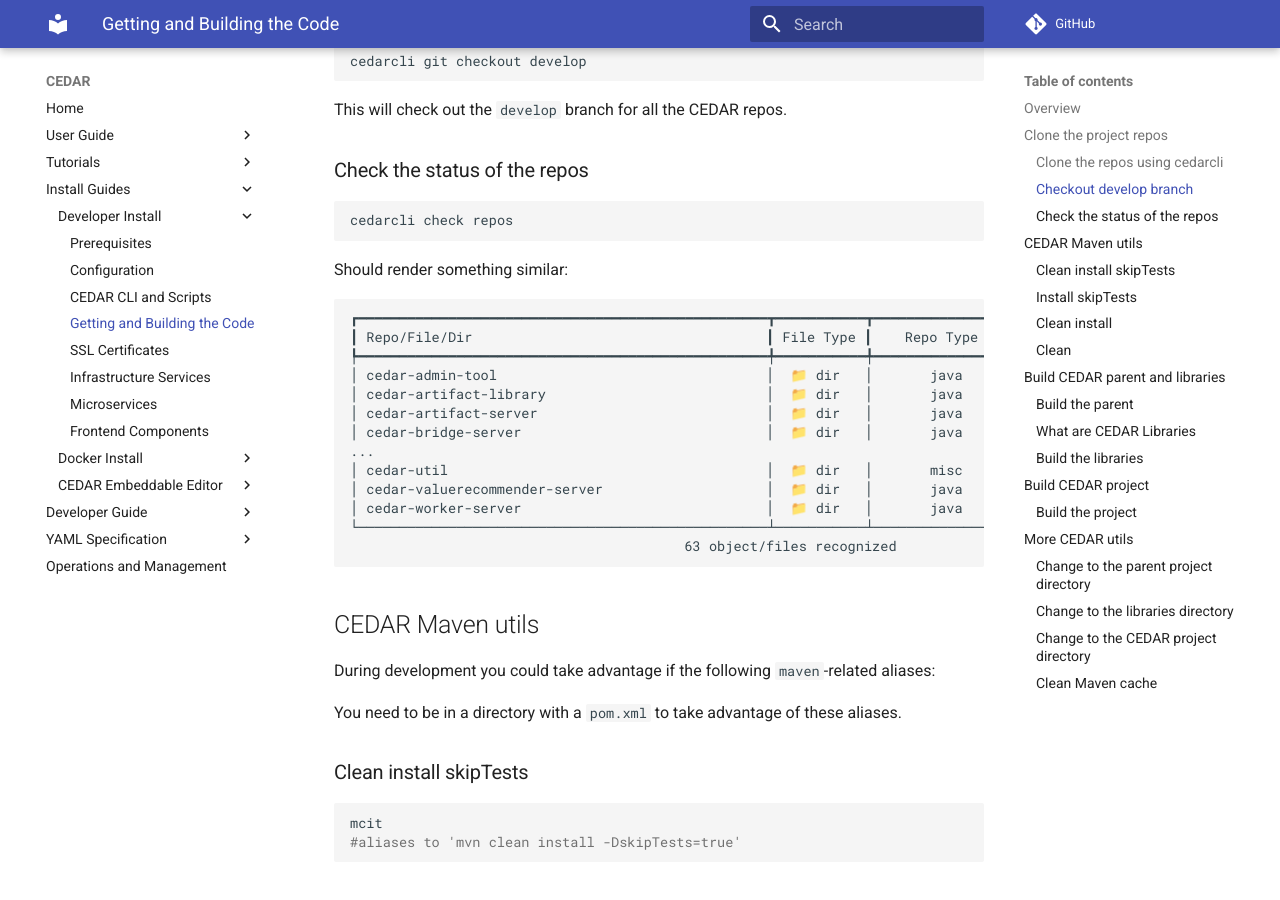
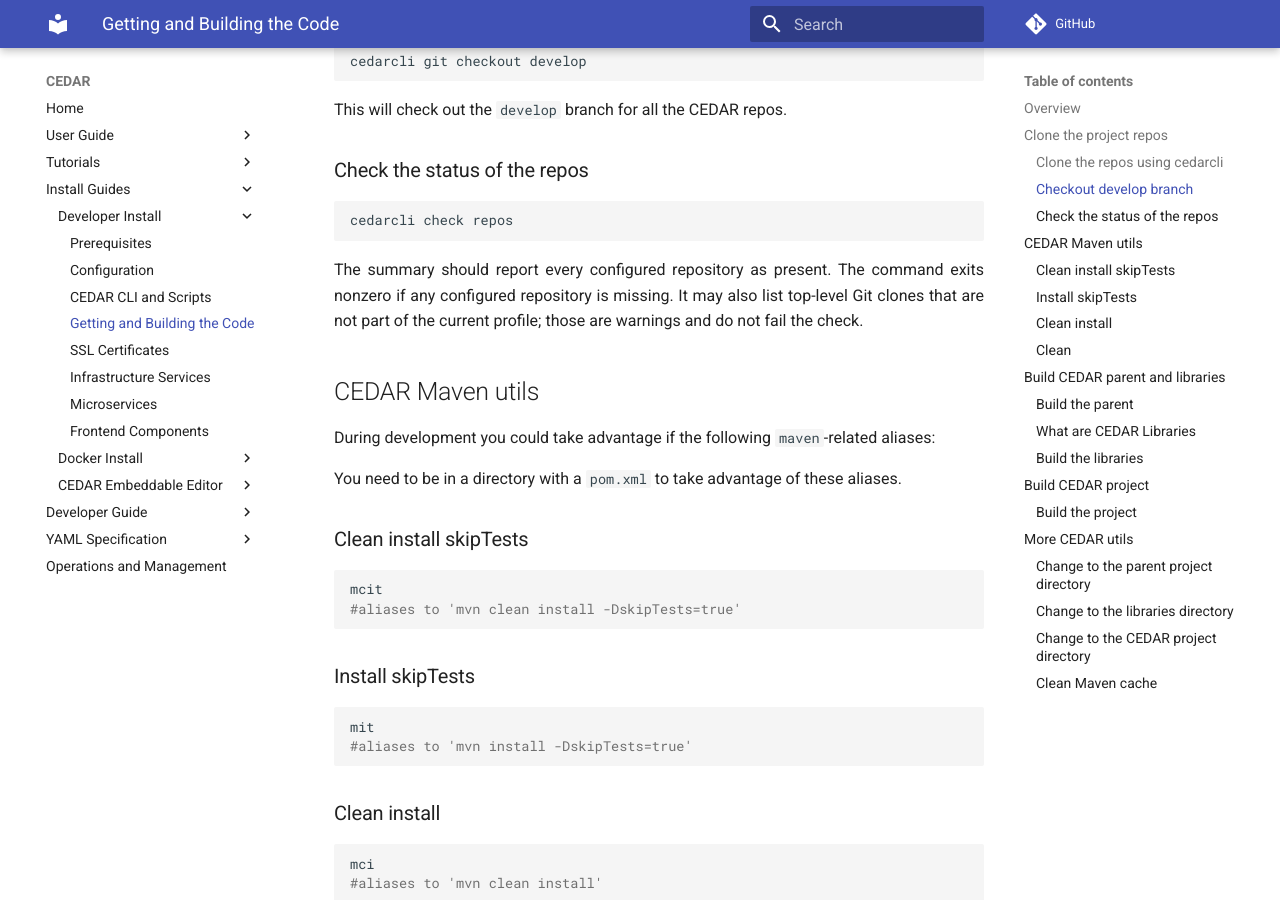
Before and after one commit to metadatacenter/cedar-mkdocs, an MkDocs documentation site: the page built from docs/install-developer/building-the-code.md, in a window 1280 px wide and 900 px high, scrolled down 873 px. Built offline with MkDocs 1.6.1 and Material for MkDocs 9.7.7, drawn with Linux system fonts in a browser that asks for light colours; comment, search, counter and statistics services are not loaded.

Commit message:
Update repository and certificate guidance

````diff
--- a/docs/install-developer/building-the-code.md
+++ b/docs/install-developer/building-the-code.md
@@ -38,22 +38,9 @@ This will check out the `develop` branch for all the CEDAR repos.
 cedarcli check repos
 ```
 
-Should render something similar:
-```
-┏━━━━━━━━━━━━━━━━━━━━━━━━━━━━━━━━━━━━━━━━━━━━━━━━━━┳━━━━━━━━━━━┳━━━━━━━━━━━━━━━━━━┳━━━━━━━━━━━━━━━┳━━━━━━━━┓
-┃ Repo/File/Dir                                    ┃ File Type ┃    Repo Type     ┃ Recognized as ┃ Status ┃
-┡━━━━━━━━━━━━━━━━━━━━━━━━━━━━━━━━━━━━━━━━━━━━━━━━━━╇━━━━━━━━━━━╇━━━━━━━━━━━━━━━━━━╇━━━━━━━━━━━━━━━╇━━━━━━━━┩
-│ cedar-admin-tool                                 │  📁 dir   │       java       │  CEDAR repo   │   ✅   │
-│ cedar-artifact-library                           │  📁 dir   │       java       │  CEDAR repo   │   ✅   │
-│ cedar-artifact-server                            │  📁 dir   │       java       │  CEDAR repo   │   ✅   │
-│ cedar-bridge-server                              │  📁 dir   │       java       │  CEDAR repo   │   ✅   │
-...
-│ cedar-util                                       │  📁 dir   │       misc       │  CEDAR repo   │   ✅   │
-│ cedar-valuerecommender-server                    │  📁 dir   │       java       │  CEDAR repo   │   ✅   │
-│ cedar-worker-server                              │  📁 dir   │       java       │  CEDAR repo   │   ✅   │
-└──────────────────────────────────────────────────┴───────────┴──────────────────┴───────────────┴────────┘
-                                         63 object/files recognized
-```
+The summary should report every configured repository as present. The command exits nonzero if any
+configured repository is missing. It may also list top-level Git clones that are not part of the
+current profile; those are warnings and do not fail the check.
 
 ## CEDAR Maven utils
 
````
Also changed, not shown: docs/install-developer/cedar-cli-and-scripts.md (+4 -26 lines), docs/install-docker/local-certificates.md (+5 -0 lines).
